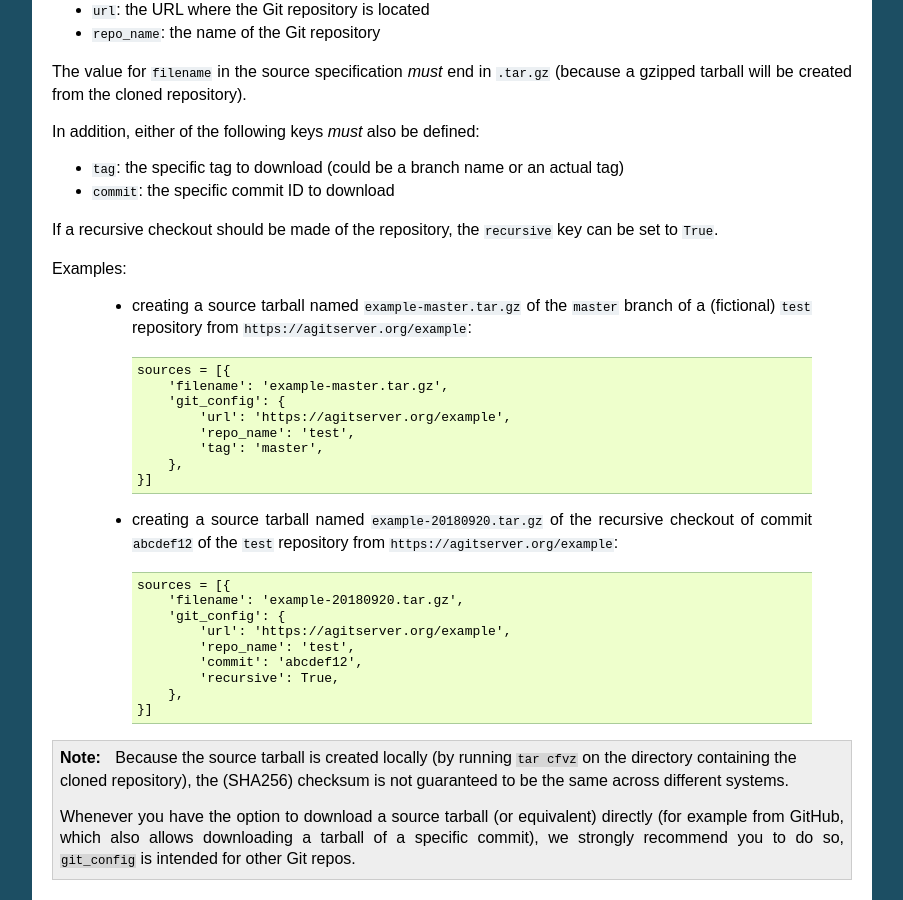
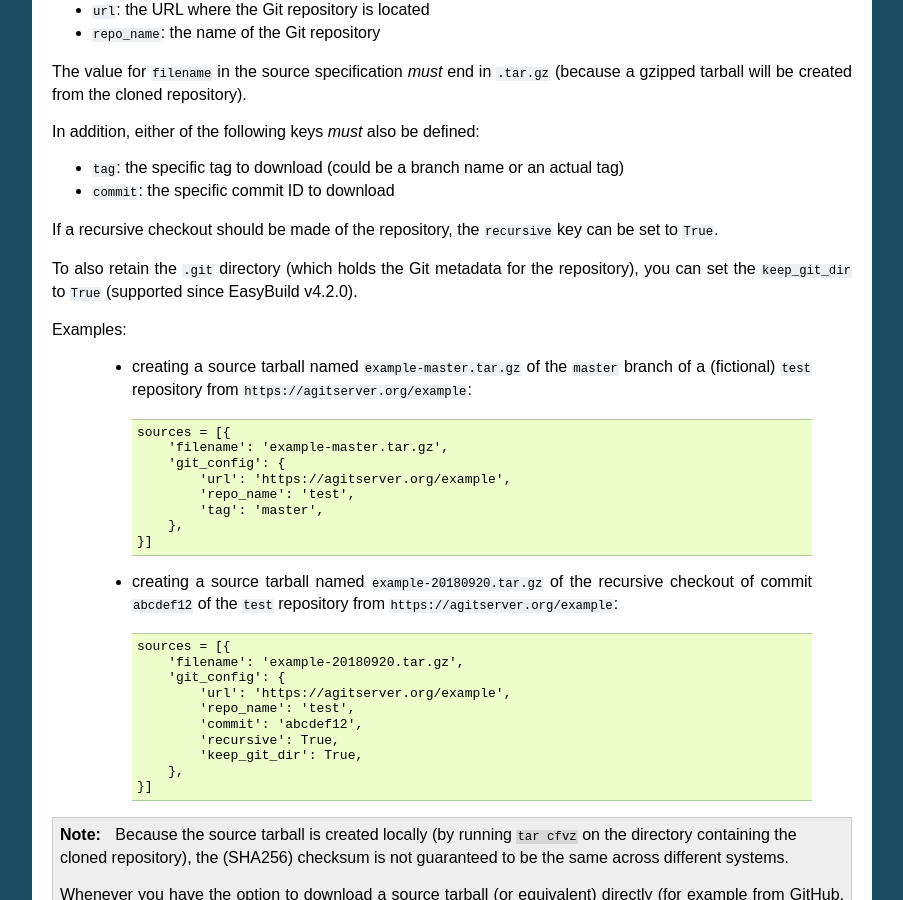
Before and after one commit to easybuilders/easybuild, a Sphinx documentation site: the page built from docs/Writing_easyconfig_files.rst, in a window 1280 px wide and 900 px high, scrolled down 7081 px. Shown: the whole window, without its empty margins (198-1101 px from the left). Built offline with Sphinx 7.4.7, drawn with Linux system fonts in a browser that asks for light colours; pages that are not in the unit, such as notebooks, are missing from menus.

Commit message:
document of use 'keep_git_dir' in 'git_config' spec for sources

```diff
--- a/docs/Writing_easyconfig_files.rst
+++ b/docs/Writing_easyconfig_files.rst
@@ -405,6 +405,9 @@ In addition, either of the following keys *must* also be defined:
 
 If a recursive checkout should be made of the repository, the ``recursive`` key can be set to ``True``.
 
+To also retain the ``.git`` directory (which holds the Git metadata for the repository),
+you can set the ``keep_git_dir`` to ``True`` (supported since EasyBuild v4.2.0).
+
 Examples:
 
   * creating a source tarball named ``example-master.tar.gz`` of the ``master`` branch of a (fictional)
@@ -433,6 +436,7 @@ Examples:
               'repo_name': 'test',
               'commit': 'abcdef12',
               'recursive': True,
+              'keep_git_dir': True,
           },
       }]
 
```
